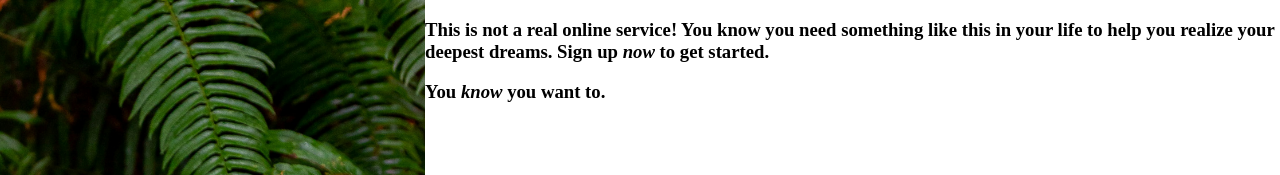
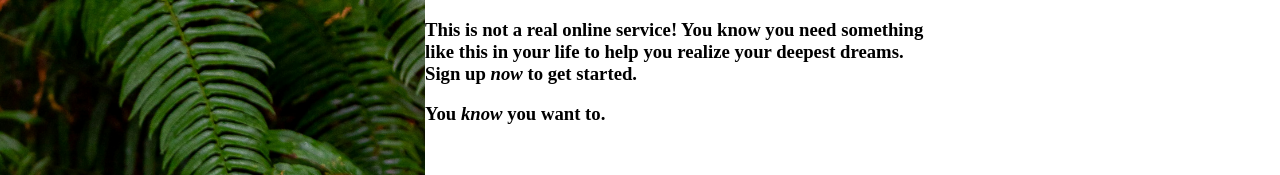
Before and after one commit to jt00721/sign-up-form, a plain HTML site: page index.html in a window 1280 px wide. Shown: the top 175 px of the page. Drawn offline with Linux system fonts and the light colour scheme.

Commit message:
Add div for form-header-text and h3 elements for description in form header

```diff
--- a/index.html
+++ b/index.html
@@ -17,8 +17,10 @@
     </div>
     <div class="form">
         <div class="form-header">
-            <h3>This is not a real online service! You know you need something like this in your life to help you realize your deepest dreams. Sign up <em>now</em> to get started.</h3>
-            <h3>You <em>know</em> you want to.</h3>
+            <div class="form-header-text">
+                <h3 class="description">This is not a real online service! You know you need something<br>like this in your life to help you realize your deepest dreams.<br>Sign up <em>now</em> to get started.</h3>
+                <h3>You <em>know</em> you want to.</h3>
+            </div>
         </div>
         <div class="form-fields"></div>
         <div class="form-footer"></div>
```
